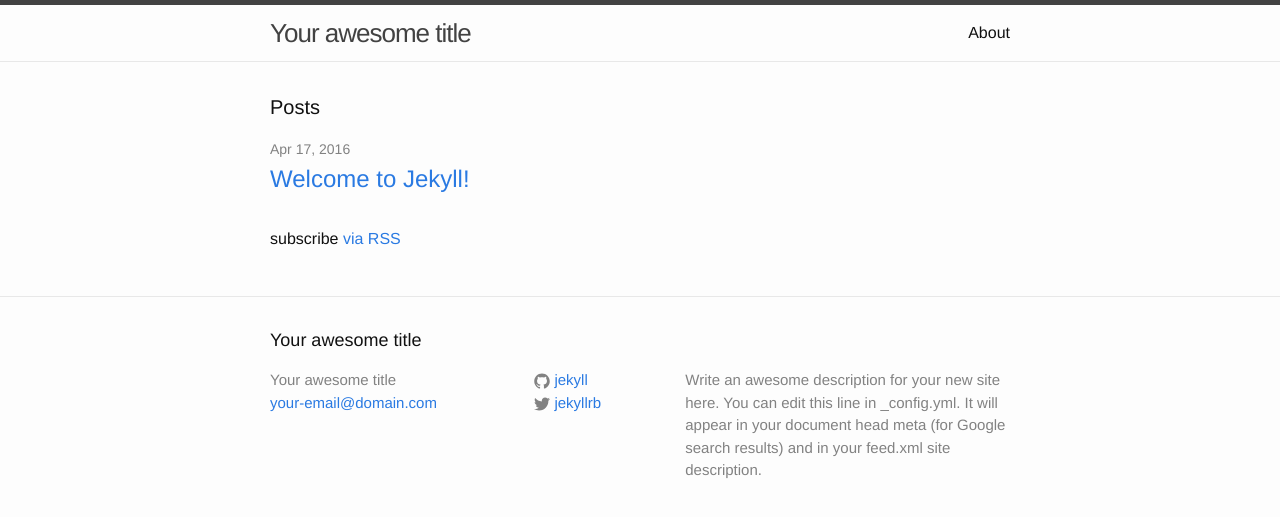
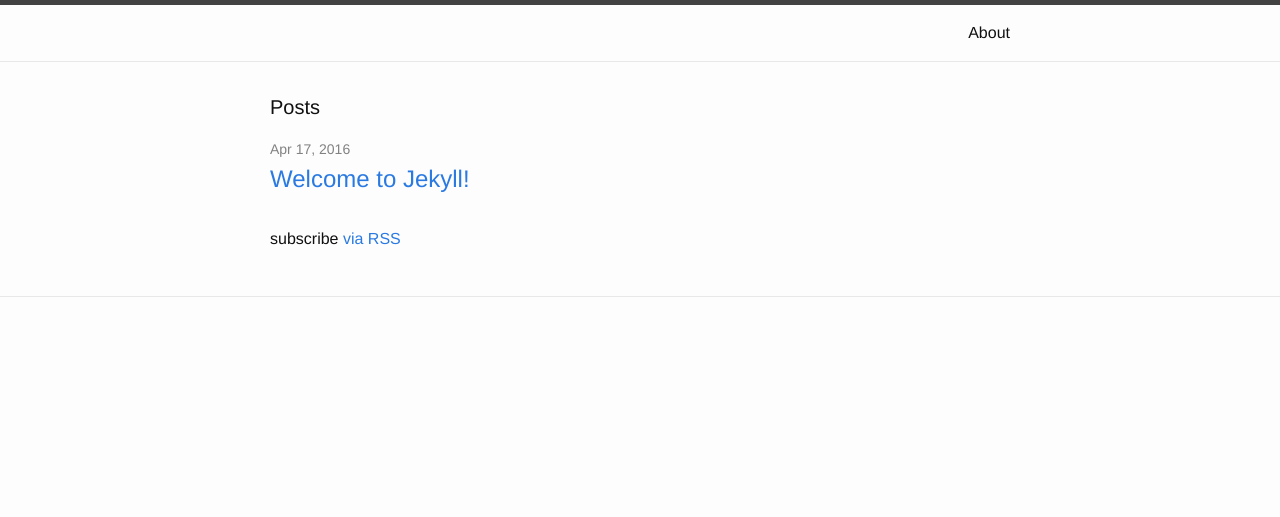
Before and after one commit to lesliekimm/jekyll-blog, a Jekyll site: the page built from index.html, in a window 1280 px wide. Shown: the top 517 px of the page. Built offline with Jekyll 4.4.1, drawn with Linux system fonts in a browser that asks for light colours.

Commit message:
edit config file

```diff
--- a/_config.yml
+++ b/_config.yml
@@ -1,21 +1,68 @@
-# Welcome to Jekyll!
-#
-# This config file is meant for settings that affect your whole blog, values
-# which you are expected to set up once and rarely need to edit after that.
-# For technical reasons, this file is *NOT* reloaded automatically when you use
-# 'jekyll serve'. If you change this file, please restart the server process.
+# Where things are
+source:      .
+destination: ./_site
+plugins:     ./_plugins
+layouts:     ./_layouts
+data_source: ./_data
+collections: null
 
-# Site settings
-title: Your awesome title
-email: your-email@domain.com
-description: > # this means to ignore newlines until "baseurl:"
-  Write an awesome description for your new site here. You can edit this
-  line in _config.yml. It will appear in your document head meta (for
-  Google search results) and in your feed.xml site description.
-baseurl: "" # the subpath of your site, e.g. /blog
-url: "http://yourdomain.com" # the base hostname & protocol for your site
-twitter_username: jekyllrb
-github_username:  jekyll
+# Handling Reading
+safe:         false
+include:      [".htaccess"]
+exclude:      []
+keep_files:   [".git", ".svn"]
+encoding:     "utf-8"
+markdown_ext: "markdown,mkdown,mkdn,mkd,md"
 
-# Build settings
-markdown: kramdown
+# Filtering Content
+show_drafts: null
+limit_posts: 0
+future:      true
+unpublished: false
+
+# Plugins
+whitelist: []
+gems:      []
+
+# Conversion
+markdown:    kramdown
+highlighter: rouge
+lsi:         false
+excerpt_separator: "\n\n"
+
+# Serving
+detach:  false
+port:    4000
+host:    127.0.0.1
+baseurl: "" # does not include hostname
+
+# Outputting
+permalink:     date
+paginate_path: /page:num
+timezone:      null
+
+quiet:    false
+defaults: []
+
+# Markdown Processors
+rdiscount:
+  extensions: []
+
+redcarpet:
+  extensions: []
+
+kramdown:
+  auto_ids:       true
+  footnote_nr:    1
+  entity_output:  as_char
+  toc_levels:     1..6
+  smart_quotes:   lsquo,rsquo,ldquo,rdquo
+  enable_coderay: false
+
+  coderay:
+    coderay_wrap:              div
+    coderay_line_numbers:      inline
+    coderay_line_number_start: 1
+    coderay_tab_width:         4
+    coderay_bold_every:        10
+    coderay_css:               style
```
Also changed, not shown: 1 other file.
